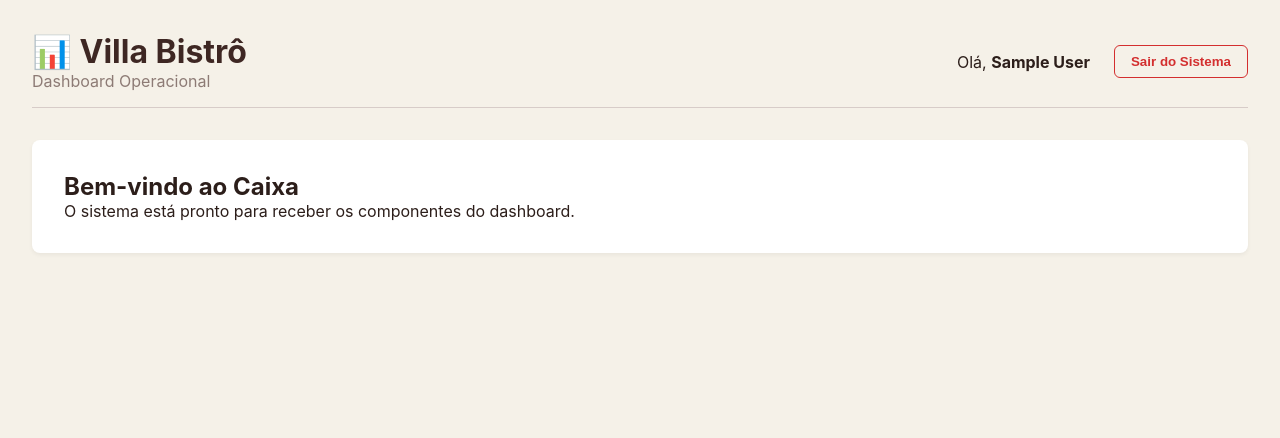
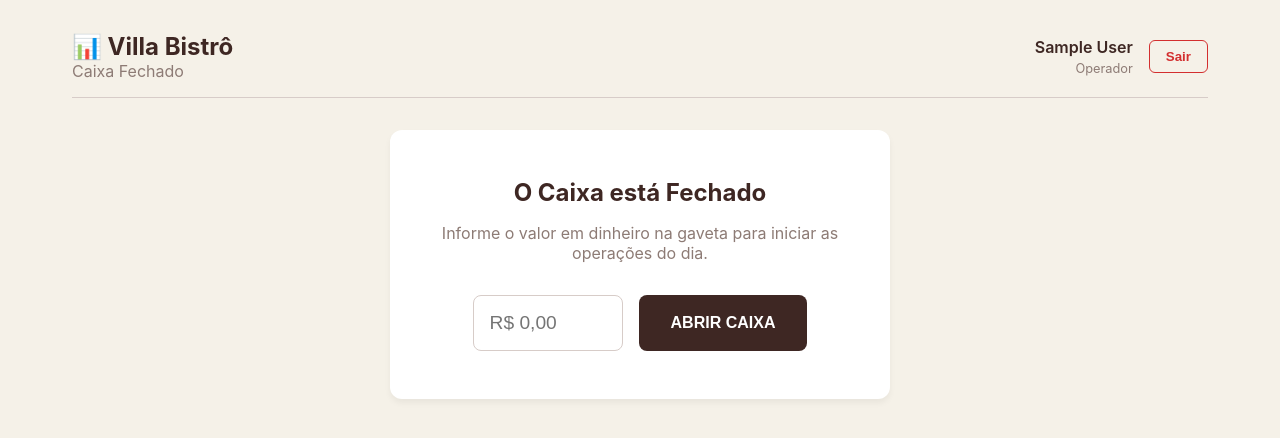
Before and after one commit to PedroArthur06/Sistema-caixa-V2, a React (Vite) app in the folder web/: page / in a window 1280 px wide. Shown: the top 438 px of the page. Built offline with nearby package versions, Linux system fonts and the light colour scheme; no server answers; sample sign-in values are in the browser's storage.

Commit message:
feat: Implement daily cash register management, enabling users to open the register with an initial balance and display its current status.

```diff
--- a/web/src/app/dashboard/pages/Home/index.tsx
+++ b/web/src/app/dashboard/pages/Home/index.tsx
@@ -1,12 +1,44 @@
+import { useEffect, useState } from "react";
 import { useAuth } from "../../../../shared/contexts/AuthContext";
+import { type DailyReport, dailyReportsService } from "../../services/daily-reports.service";
 
 export function Dashboard() {
-  // 1. Pegamos a função signOut do nosso contexto
   const { signOut, user } = useAuth();
 
+  const [report, setReport] = useState<DailyReport | null>(null);
+  const [isLoading, setIsLoading] = useState(true);
+  const [openingValue, setOpeningValue] = useState('')
+
+  useEffect(() => {
+    loadReport();
+  }, []);
+
+  async function loadReport() {
+    try {
+      const data = await dailyReportsService.getToday();
+      setReport(data);
+    } catch (error) {
+      console.error("Erro ao buscar caixa:", error);
+    } finally {
+      setIsLoading(false);
+    }
+  }
+
+  async function handleOpenCaixa() {
+    if (!openingValue) return;
+
+    try {
+      const value = Number(openingValue);
+      const newReport = await dailyReportsService.startDay(value);
+      setReport(newReport);
+    } catch (error) {
+      alert("Erro ao abrir caixa");
+    }
+  }
+
   return (
-    <div style={{ padding: '2rem' }}>
-      {/* Cabeçalho Provisório */}
+    <div style={{ padding: '2rem', maxWidth: '1200px', margin: '0 auto' }}>
+      {/* CABEÇALHO */}
       <header style={{
         display: 'flex',
         justifyContent: 'space-between',
@@ -16,14 +48,18 @@ export function Dashboard() {
         paddingBottom: '1rem'
       }}>
         <div>
-          <h1 style={{ color: 'var(--color-primary)' }}>📊 Villa Bistrô</h1>
-          <p style={{ color: 'var(--color-text-muted)' }}>Dashboard Operacional</p>
+          <h1 style={{ color: 'var(--color-primary)', fontSize: '1.5rem' }}>📊 Villa Bistrô</h1>
+          <p style={{ color: 'var(--color-text-muted)' }}>
+            {isLoading ? 'Carregando...' : (report ? 'Caixa Aberto' : 'Caixa Fechado')}
+          </p>
         </div>
 
-        <div style={{ display: 'flex', alignItems: 'center', gap: '1.5rem' }}>
-          <span>Olá, <strong>{user?.name}</strong></span>
+        <div style={{ display: 'flex', alignItems: 'center', gap: '1rem' }}>
+          <div style={{ textAlign: 'right' }}>
+            <span style={{ display: 'block', fontWeight: '600', color: 'var(--color-primary)' }}>{user?.name}</span>
+            <span style={{ fontSize: '0.8rem', color: 'var(--color-text-muted)' }}>Operador</span>
+          </div>
 
-          {/* 2. O Botão de Sair */}
           <button
             onClick={signOut}
             style={{
@@ -33,28 +69,89 @@ export function Dashboard() {
               color: 'var(--color-error)',
               borderRadius: '6px',
               fontWeight: '600',
-              cursor: 'pointer',
-              transition: 'all 0.2s'
+              cursor: 'pointer'
             }}
-            // Efeito de hover simples inline (num projeto maior, iria pro CSS)
-            onMouseOver={(e) => e.currentTarget.style.backgroundColor = 'var(--color-error-bg)'}
-            onMouseOut={(e) => e.currentTarget.style.backgroundColor = 'transparent'}
           >
-            Sair do Sistema
+            Sair
           </button>
         </div>
       </header>
 
       <main>
-        <div style={{
-          backgroundColor: 'var(--color-surface)',
-          padding: '2rem',
-          borderRadius: '8px',
-          boxShadow: '0 2px 4px rgba(0,0,0,0.05)'
-        }}>
-          <h2>Bem-vindo ao Caixa</h2>
-          <p>O sistema está pronto para receber os componentes do dashboard.</p>
-        </div>
+        {isLoading ? (
+          <p>Verificando sistema...</p>
+        ) : !report ? (
+          <div style={{
+            backgroundColor: 'var(--color-surface)',
+            padding: '3rem',
+            borderRadius: '12px',
+            boxShadow: '0 4px 6px rgba(0,0,0,0.05)',
+            textAlign: 'center',
+            maxWidth: '500px',
+            margin: '0 auto'
+          }}>
+            <h2 style={{ color: 'var(--color-primary)', marginBottom: '1rem' }}>O Caixa está Fechado</h2>
+            <p style={{ marginBottom: '2rem', color: 'var(--color-text-muted)' }}>Informe o valor em dinheiro na gaveta para iniciar as operações do dia.</p>
+
+            <div style={{ display: 'flex', gap: '1rem', justifyContent: 'center' }}>
+              <input
+                type="number"
+                placeholder="R$ 0,00"
+                value={openingValue}
+                onChange={e => setOpeningValue(e.target.value)}
+                style={{
+                  padding: '1rem',
+                  fontSize: '1.2rem',
+                  borderRadius: '8px',
+                  border: '1px solid var(--color-border)',
+                  width: '150px'
+                }}
+              />
+              <button
+                onClick={handleOpenCaixa}
+                style={{
+                  backgroundColor: 'var(--color-primary)',
+                  color: 'white',
+                  padding: '0 2rem',
+                  borderRadius: '8px',
+                  border: 'none',
+                  fontSize: '1rem',
+                  fontWeight: 'bold'
+                }}
+              >
+                ABRIR CAIXA
+              </button>
+            </div>
+          </div>
+        ) : (
+          <div style={{ display: 'grid', gridTemplateColumns: '1fr 1fr', gap: '2rem' }}>
+
+            {/* Cartão de Saldo */}
+            <div style={{
+              backgroundColor: 'var(--color-surface)',
+              padding: '2rem',
+              borderRadius: '12px',
+              borderLeft: '5px solid var(--color-primary)'
+            }}>
+              <h3 style={{ color: 'var(--color-text-muted)', fontSize: '0.9rem' }}>Saldo Inicial</h3>
+              <p style={{ fontSize: '2rem', fontWeight: 'bold', color: 'var(--color-primary)' }}>
+                R$ {Number(report.openingBalance).toFixed(2)}
+              </p>
+            </div>
+
+            <div style={{
+              backgroundColor: 'var(--color-surface)',
+              padding: '2rem',
+              borderRadius: '12px',
+              display: 'flex',
+              alignItems: 'center',
+              justifyContent: 'center',
+              border: '1px dashed var(--color-border)'
+            }}>
+              <p style={{ color: 'var(--color-text-muted)' }}>Área de Lançamentos (Em construção)</p>
+            </div>
+          </div>
+        )}
       </main>
     </div>
   );
--- /dev/null
+++ b/web/src/app/dashboard/services/daily-reports.service.ts
@@ -0,0 +1,26 @@
+import { api } from "../../../shared/services/api";
+
+export interface DailyReport {
+  id: string;
+  date: string;
+  openingBalance: string;
+  finalBalance: string | null;
+  status: 'OPEN' | 'CLOSED';
+  movements: any[];
+}
+
+class DailyReportsService {
+  async getToday() {
+    const response = await api.get<DailyReport | null>('/daily-reports/today');
+    return response.data;
+  }
+
+  async startDay(openingBalance: number) {
+    const response = await api.post<DailyReport>('/daily-reports/start', {
+      openingBalance
+    });
+    return response.data;
+  }
+}
+
+export const dailyReportsService = new DailyReportsService();
```
